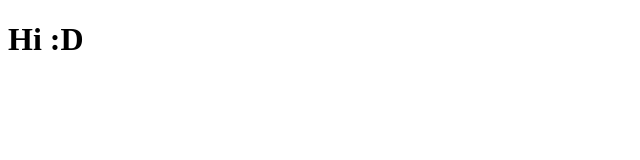
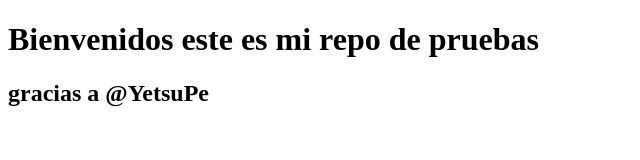
Before and after one commit to skeiter9/Git-y-Github-II-Parte, a plain HTML site: page index.html in a window 1280 px wide. Shown: the whole page, without its empty margins (0-640 px from the left). Drawn offline with Linux system fonts and the light colour scheme.

Commit message:
Template modificado

```diff
--- a/index.html
+++ b/index.html
@@ -1,10 +1,11 @@
 <!doctype html>
-<html lang="en">
+<html lang="es">
 <head>
 	<meta charset="UTF-8">
 	<title>Hoa</title>
 </head>
 <body>
-	<h1>Hi :D </h1>
+	<h1> Bienvenidos este es mi repo de pruebas</h1>
+	<h2>gracias a @YetsuPe</h2>
 </body>
 </html>
```
Also changed, not shown: 1 other file.
